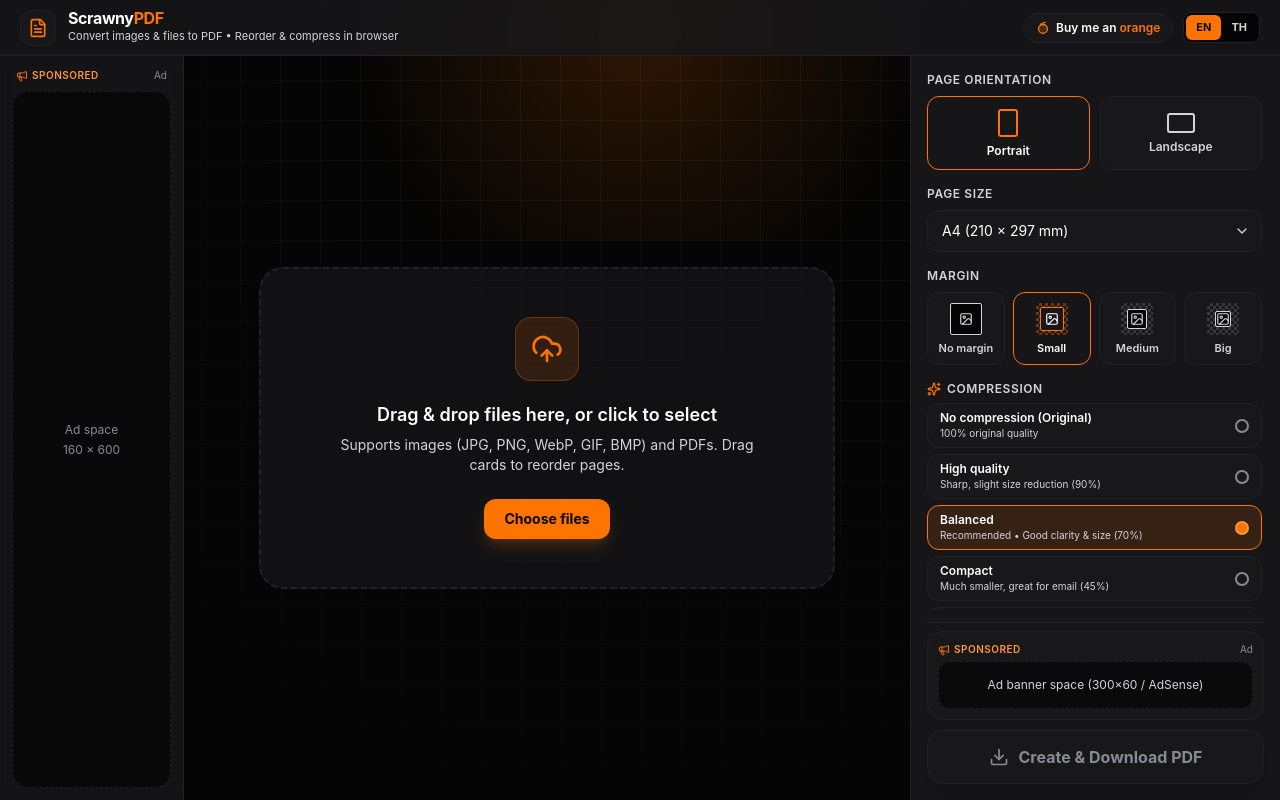
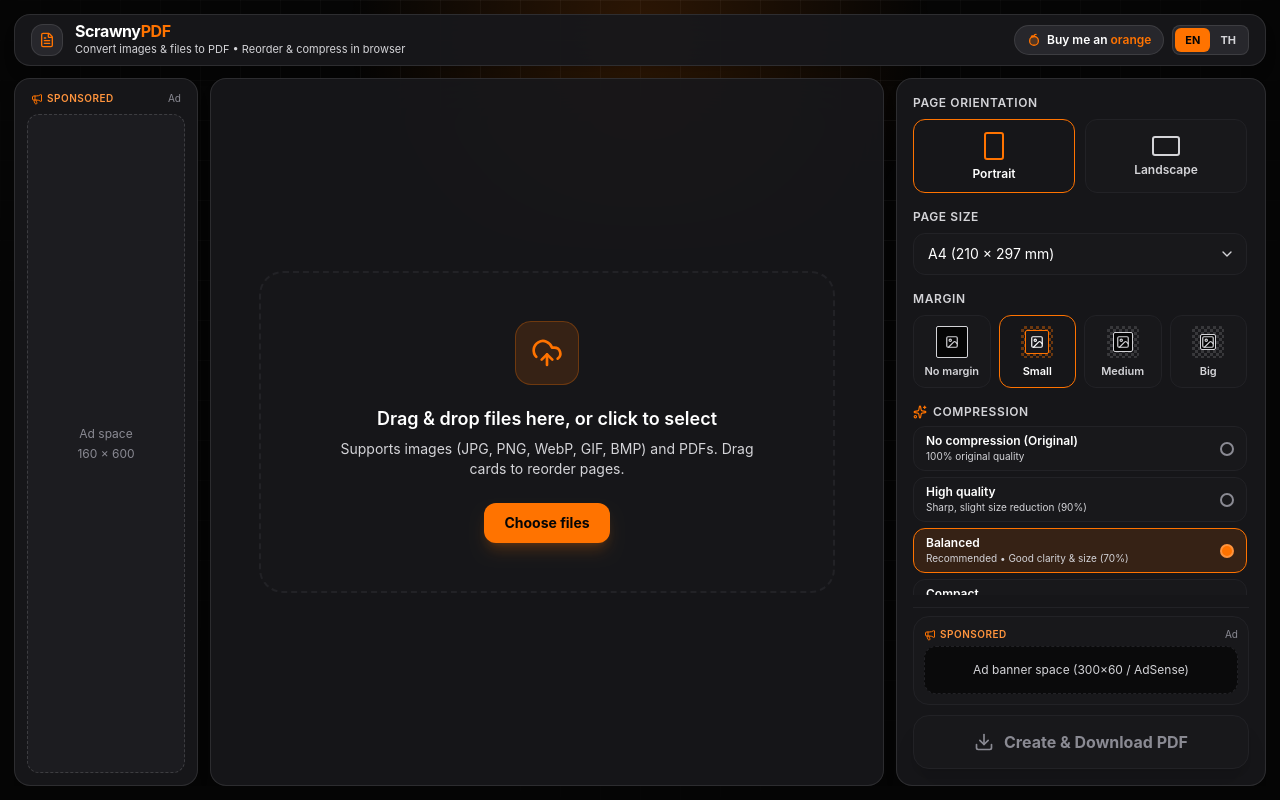
Before and after one commit to scrawnysatyr/ScrawnyPDF, a React (Vite) app: page / in a window 1280 px wide. Built offline with nearby package versions, Linux system fonts and the light colour scheme.

Commit message:
style: floating island layout with layered charcoal-gray contrast

```diff
--- a/src/App.tsx
+++ b/src/App.tsx
@@ -313,19 +313,19 @@ export function App() {
   };
 
   return (
-    <div className="h-screen w-screen flex flex-col bg-[#050505] text-[#ffffff] overflow-hidden select-none relative">
+    <div className="h-screen w-screen flex flex-col p-2.5 sm:p-3.5 gap-3 bg-[#050505] text-[#ffffff] overflow-hidden select-none relative">
       {/* ScrawnyMain Background Layers */}
       <div className="bg-grid" aria-hidden="true" />
       <div className="bg-glow" aria-hidden="true" />
 
-      {/* Top Bar */}
-      <header className="relative z-10 h-14 shrink-0 border-b border-[#222226] bg-[#18181b]/85 backdrop-blur px-5 flex items-center justify-between">
+      {/* Top Bar Island */}
+      <header className="relative z-10 h-13 shrink-0 rounded-2xl border border-white/10 bg-[#18181b]/95 backdrop-blur-xl shadow-lg px-4 flex items-center justify-between">
         <div className="flex items-center gap-3">
-          <div className="w-9 h-9 rounded-xl bg-[#18181b] border border-[#222226] flex items-center justify-center shadow-[inset_0_0_18px_rgba(255, 115, 0, 0.16)]">
-            <FileText className="w-5 h-5 text-[#ff7300]" />
+          <div className="w-8 h-8 rounded-xl bg-[#27272c] border border-white/10 flex items-center justify-center shadow-[inset_0_0_18px_rgba(255, 115, 0, 0.16)]">
+            <FileText className="w-4 h-4 text-[#ff7300]" />
           </div>
           <div>
-            <h1 className="text-base font-bold tracking-tight text-white leading-none">
+            <h1 className="text-sm sm:text-base font-bold tracking-tight text-white leading-none">
               Scrawny<span className="text-[#ff7300]">PDF</span>
             </h1>
             <p className="text-[11px] text-[#d4d4d8] mt-0.5">
@@ -334,7 +334,7 @@ export function App() {
           </div>
         </div>
 
-        <div className="flex items-center gap-2.5">
+        <div className="flex items-center gap-2">
           {pages.length > 0 && (
             <>
               <span className="text-xs font-semibold px-2.5 py-1 rounded-full bg-[rgba(255,115,0,0.14)] text-[#ff943d] border border-[rgba(255,115,0,0.3)]">
@@ -343,7 +343,7 @@ export function App() {
               <button
                 type="button"
                 onClick={() => fileInputRef.current?.click()}
-                className="flex items-center gap-1.5 px-3 py-1.5 rounded-lg bg-[#18181b] hover:bg-[#222226] text-[#ffffff] text-xs font-medium transition cursor-pointer border border-[#222226] hover:border-[#ff7300]"
+                className="flex items-center gap-1.5 px-3 py-1.5 rounded-lg bg-[#27272c] hover:bg-[#303036] text-[#ffffff] text-xs font-medium transition cursor-pointer border border-white/10 hover:border-[#ff7300]"
               >
                 <FilePlus2 className="w-3.5 h-3.5 text-[#ff7300]" />
                 {t.addFiles}
@@ -351,7 +351,7 @@ export function App() {
               <button
                 type="button"
                 onClick={clearAll}
-                className="flex items-center gap-1.5 px-3 py-1.5 rounded-lg bg-rose-500/10 hover:bg-rose-500/20 text-rose-400 text-xs font-medium transition cursor-pointer border border-rose-500/25"
+                className="flex items-center gap-1.5 px-3 py-1.5 rounded-lg bg-rose-500/15 hover:bg-rose-500/25 text-rose-300 text-xs font-medium transition cursor-pointer border border-rose-500/30"
               >
                 <Trash2 className="w-3.5 h-3.5" />
                 {t.clearAll}
@@ -364,7 +364,7 @@ export function App() {
             href="https://buymeacoffee.com/scrawnysatyr"
             target="_blank"
             rel="noopener noreferrer"
-            className="hidden sm:inline-flex items-center gap-1.5 px-3 py-1.5 rounded-full bg-[#18181b] hover:bg-[#222226] border border-[#222226] hover:border-[#ff7300] text-[#ffffff] text-xs font-semibold transition"
+            className="hidden sm:inline-flex items-center gap-1.5 px-3 py-1.5 rounded-full bg-[#27272c] hover:bg-[#303036] border border-white/10 hover:border-[#ff7300] text-[#ffffff] text-xs font-semibold transition"
           >
             <svg
               viewBox="0 0 24 24"
@@ -391,7 +391,7 @@ export function App() {
           <div
             role="group"
             aria-label="Language"
-            className="flex items-center rounded-lg bg-[#050505] p-0.5 border border-[#222226]"
+            className="flex items-center rounded-lg bg-[#27272c] p-0.5 border border-white/10"
           >
             {(['en', 'th'] as const).map((code) => (
               <button
@@ -412,10 +412,10 @@ export function App() {
         </div>
       </header>
 
-      {/* Main Content: Left Ad Rail + Center Grid + Right Settings */}
-      <main className="relative z-10 flex-1 min-h-0 flex overflow-hidden">
-        {/* LEFT SIDE FULL-HEIGHT AD RAIL */}
-        <aside className="hidden xl:flex w-[184px] shrink-0 border-r border-[#222226] bg-[#18181b]/80 backdrop-blur p-3 flex-col gap-2">
+      {/* Main Content: Left Ad Island + Center Grid Island + Right Settings Island */}
+      <main className="relative z-10 flex-1 min-h-0 flex gap-3 overflow-hidden">
+        {/* LEFT SIDE FULL-HEIGHT AD ISLAND */}
+        <aside className="hidden xl:flex w-[184px] shrink-0 rounded-2xl border border-white/10 bg-[#18181b]/95 backdrop-blur-xl shadow-lg p-3 flex-col gap-2">
           <div className="flex items-center justify-between px-1">
             <span className="inline-flex items-center gap-1 text-[10px] font-semibold uppercase tracking-wider text-[#ff943d]">
               <Megaphone className="w-3 h-3 text-[#ff7300]" />
@@ -423,17 +423,17 @@ export function App() {
             </span>
             <span className="text-[10px] text-[#8a8a93]">Ad</span>
           </div>
-          <div className="flex-1 min-h-0 rounded-2xl border border-dashed border-[#222226] bg-[#050505]/70 flex flex-col items-center justify-center text-center p-3">
+          <div className="flex-1 min-h-0 rounded-xl border border-dashed border-white/15 bg-[#202024]/70 flex flex-col items-center justify-center text-center p-3">
             <p className="text-xs text-[#8a8a93] whitespace-pre-line leading-relaxed">
               {t.adVerticalPlaceholder}
             </p>
           </div>
         </aside>
 
-        {/* CENTER PANEL: Dropzone + Scrollable Draggable Grid */}
+        {/* CENTER ISLAND: Dropzone + Scrollable Draggable Grid */}
         <section
-          className={`flex-1 min-w-0 flex flex-col relative transition-colors ${
-            isDraggingFiles ? 'bg-[rgba(255,115,0,0.06)]' : 'bg-transparent'
+          className={`flex-1 min-w-0 flex flex-col relative rounded-2xl border border-white/10 shadow-lg overflow-hidden backdrop-blur-xl transition-colors ${
+            isDraggingFiles ? 'bg-[rgba(255,115,0,0.12)] border-[#ff7300]/60' : 'bg-[#18181b]/90'
           }`}
           onDragOver={(e) => {
             e.preventDefault();
@@ -701,8 +701,8 @@ export function App() {
           )}
         </section>
 
-        {/* RIGHT PANEL: Settings + Ad Panel + Big CTA */}
-        <aside className="w-[340px] lg:w-[370px] shrink-0 border-l border-[#222226] bg-[#18181b]/95 backdrop-blur flex flex-col justify-between p-4 gap-3 overflow-hidden">
+        {/* RIGHT ISLAND: Settings + Ad Panel + Big CTA */}
+        <aside className="w-[340px] lg:w-[370px] shrink-0 rounded-2xl border border-white/10 bg-[#18181b]/95 backdrop-blur-xl shadow-lg flex flex-col justify-between p-4 gap-3 overflow-hidden">
           <div className="flex-1 min-h-0 overflow-y-auto grid-scroll flex flex-col gap-4 pr-0.5">
             {/* Page Orientation */}
             <fieldset className="space-y-2 border-0 p-0 m-0" disabled={settings.pageSize === 'fit'}>
```
